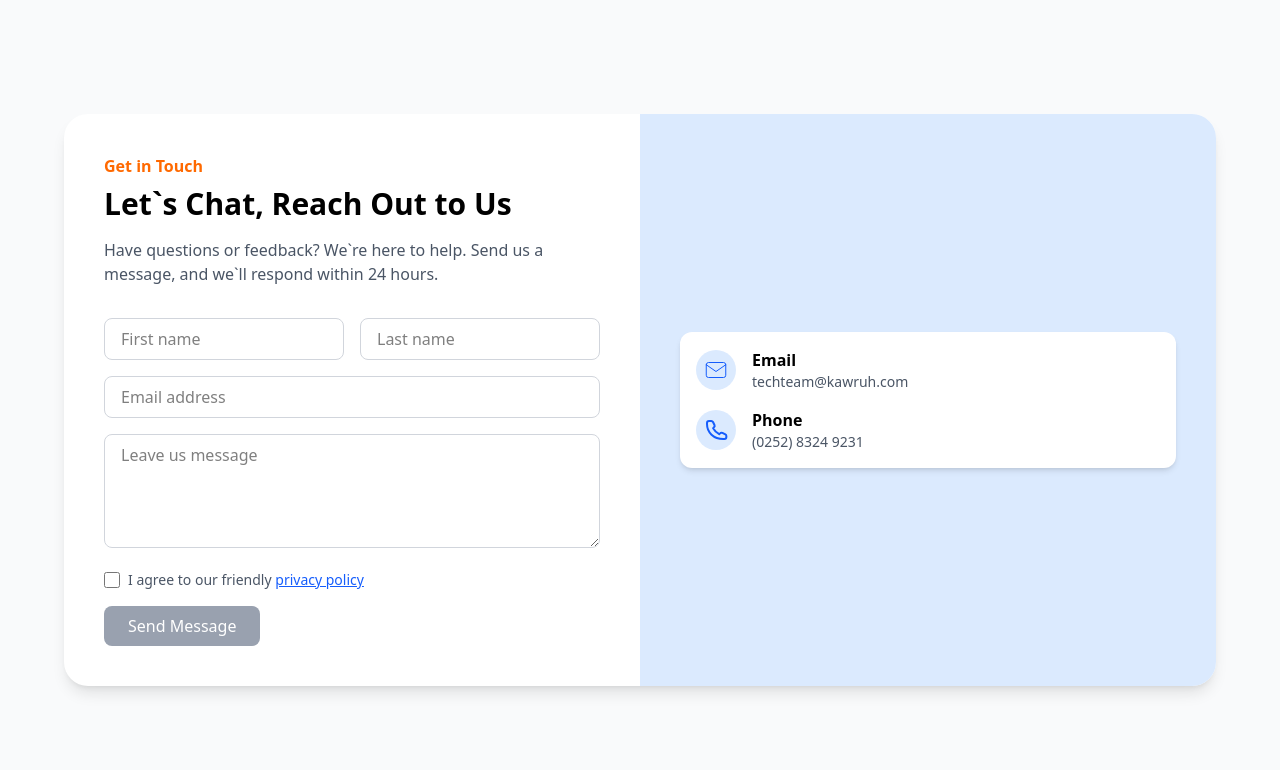
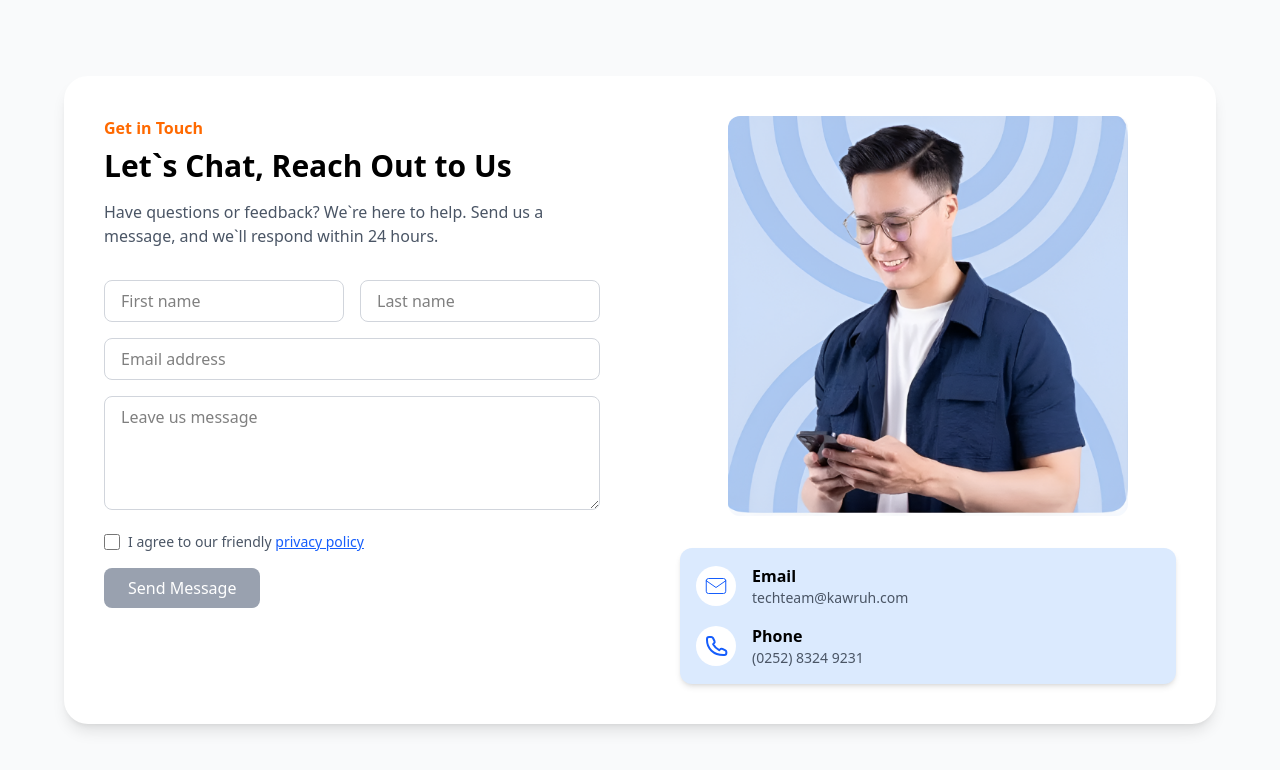
Before and after one commit to md-maruf-billa/Assignment-9-client, a Next.js app: page /contact in a window 1280 px wide. Shown: the top 770 px of the page. Built offline with nearby package versions, Linux system fonts and the light colour scheme.

Commit message:
added contact and not found

```diff
--- a/src/app/contact/page.tsx
+++ b/src/app/contact/page.tsx
@@ -1,6 +1,7 @@
 "use client";
-
+import Image from "next/image";
 import { useState } from "react";
+import contactImg from "@/assets/contact-img.png";
 
 export default function ContactPage() {
   const [isChecked, setIsChecked] = useState(false);
@@ -74,16 +75,18 @@ export default function ContactPage() {
         </div>
 
         {/* Right Side - Image & Contact Info */}
-        <div className="relative bg-blue-100 p-10 flex flex-col items-center justify-center">
-          {/* <img
-            src="/contact-person.png" // Make sure this image exists in your /public folder
+        <div className="relative p-10 flex flex-col items-center justify-center">
+          <Image
+            src={contactImg}
             alt="Contact person"
-            className="w-64 h-auto mb-8 rounded-xl"
-          /> */}
-          <div className="bg-white w-full p-4 rounded-xl shadow-md space-y-4">
+            className="w-100 h-auto mb-8 rounded-xl"
+          />
+
+          {/* Contact Info Box with background */}
+          <div className="bg-blue-100 w-full p-4 rounded-xl shadow-md space-y-4">
             {/* Email Info */}
             <div className="flex items-center space-x-4">
-              <div className="bg-blue-100 p-2 rounded-full">
+              <div className="bg-white p-2 rounded-full">
                 <svg
                   className="w-6 h-6 text-blue-600"
                   fill="none"
@@ -105,7 +108,7 @@ export default function ContactPage() {
 
             {/* Phone Info */}
             <div className="flex items-center space-x-4">
-              <div className="bg-blue-100 p-2 rounded-full">
+              <div className="bg-white p-2 rounded-full">
                 <svg
                   className="w-6 h-6 text-blue-600"
                   fill="none"
```
Also changed, not shown: src/assets/contact-img.png (added).
